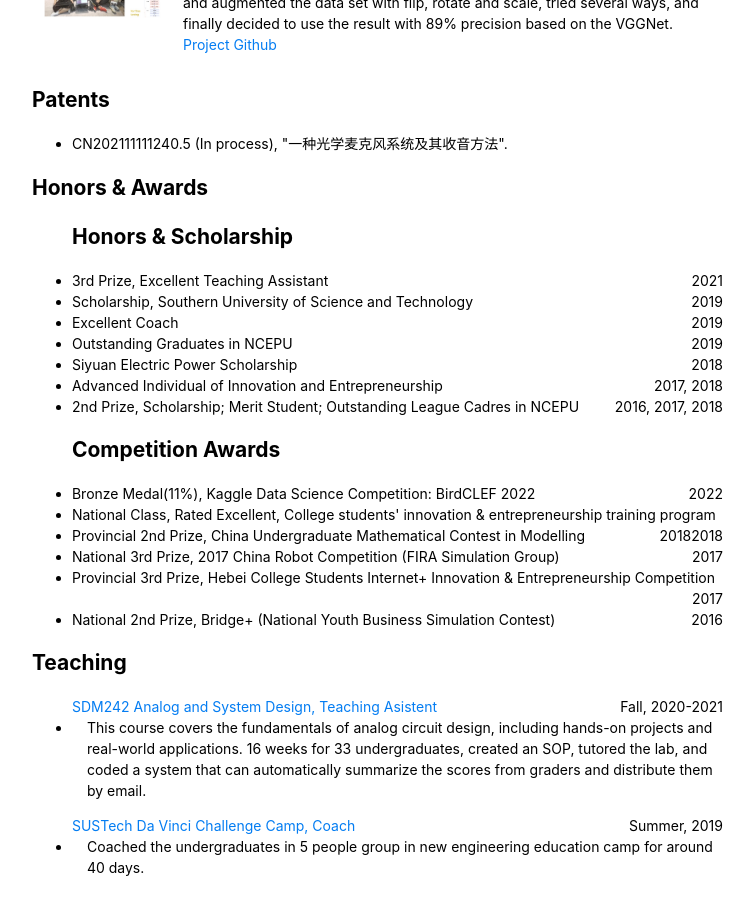
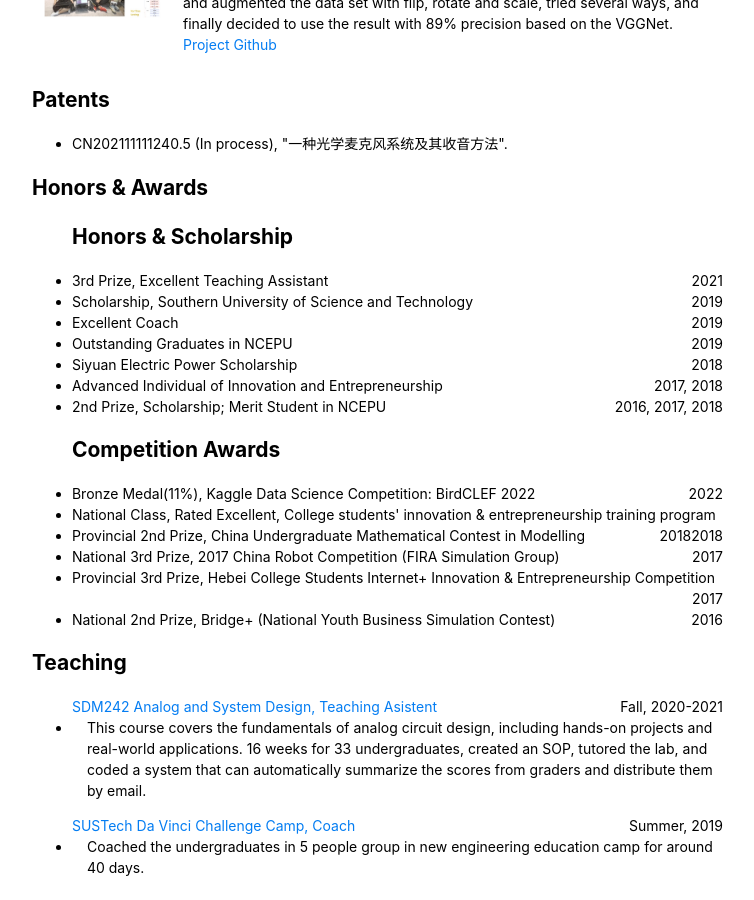
Before and after one commit to ConnorKevin/ConnorKevin.github.io, a Jekyll site: the page index.html, which Jekyll copies as it is, in a window 1280 px wide and 900 px high, scrolled down 1530 px. Shown: the whole window, without its empty margins (421-1175 px from the left). Built offline with Jekyll 4.4.1, drawn with Linux system fonts in a browser that asks for light colours.

Commit message:
Update index.html

```diff
--- a/index.html
+++ b/index.html
@@ -323,7 +323,7 @@
 			<div style="float:right; text-align:right"> 2017, 2018</div>
 			</li>
 			<li>
-			<div style="float:left; text-align:left">2nd Prize, Scholarship; Merit Student; Outstanding League Cadres in NCEPU</div>
+			<div style="float:left; text-align:left">2nd Prize, Scholarship; Merit Student in NCEPU</div>
 			<div style="float:right; text-align:right">2016, 2017, 2018</div>
 			</li>
 
```
